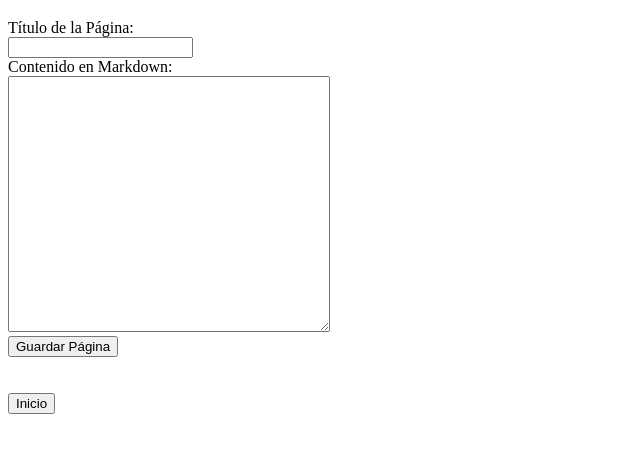
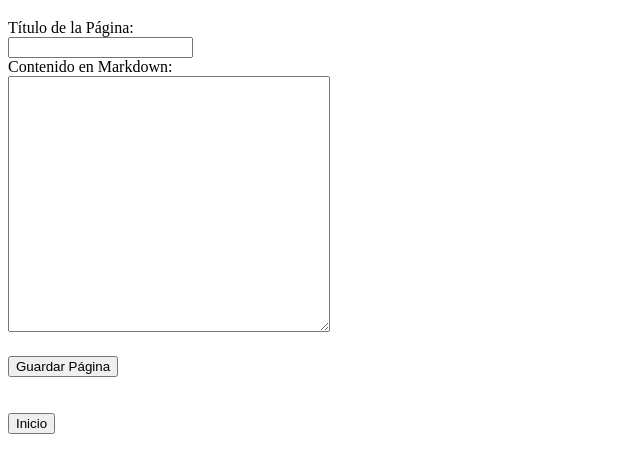
Before and after one commit to renzogeomar/Laboratorio-8, a plain HTML site: page new.html in a window 1280 px wide. Shown: the part 61-534 px from the top of the page, without its empty margins (0-640 px from the left). Drawn offline with Linux system fonts and the light colour scheme.

Commit message:
estilizado de la página

```diff
--- a/new.html
+++ b/new.html
@@ -4,15 +4,19 @@
     <meta charset="UTF-8">
     <meta name="viewport" content="width=device-width, initial-scale=1.0">
     <title>Crear Nueva Página</title>
+    <link rel="stylesheet" href="style.css">
     <style>
         #contenido {
             width: 25%; /* Para que ocupe el 100% del ancho disponible */
             height: 250px; /* Ajusta la altura del cuadro de texto */
         }
+        .boton {
+            margin-top: 20px; /* Espaciado adicional para el botón */
+        }
     </style>
 </head>
 <body>
-    <div>
+    <div class="interfas">
         <h1>Crear Nueva Página</h1>
         <form action="cgi-bin/new.pl" method="post">
             <label for="titulo">Título de la Página:</label><br>
@@ -21,11 +25,14 @@
             <label for="contenido">Contenido en Markdown:</label><br>
             <textarea id="contenido" name="contenido" required></textarea><br>
 
-            <button type="submit">Guardar Página</button>
+            <div class="boton">
+                <button type="submit">Guardar Página</button>
+            </div>
         </form>
     </div>
+
     <!-- Botón para regresar a index.html -->
-    <div class="boton">
+    <div class="botonInicio">
         <br><br>
         <a href="/index.html">
             <button>Inicio</button>
```
Also changed, not shown: index.html (+6 -2 lines), style.css (added), 5 other files.
